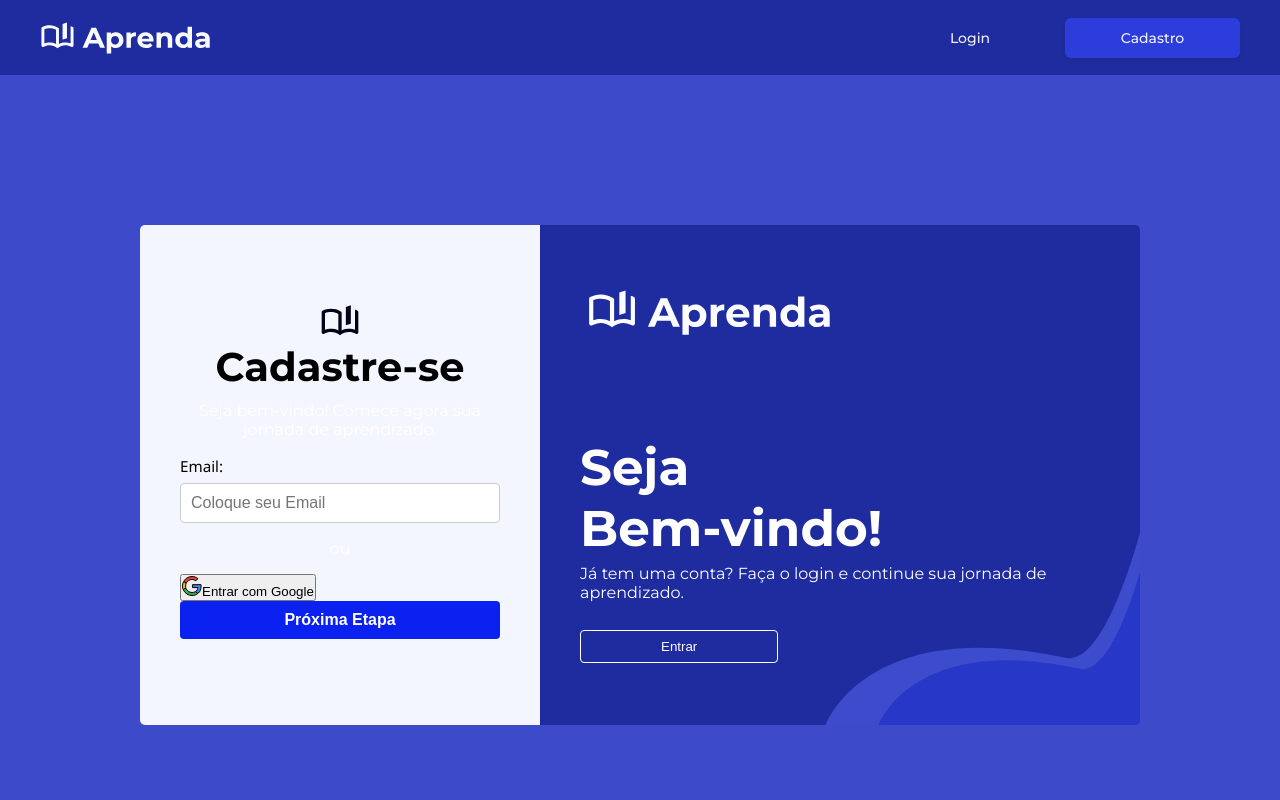
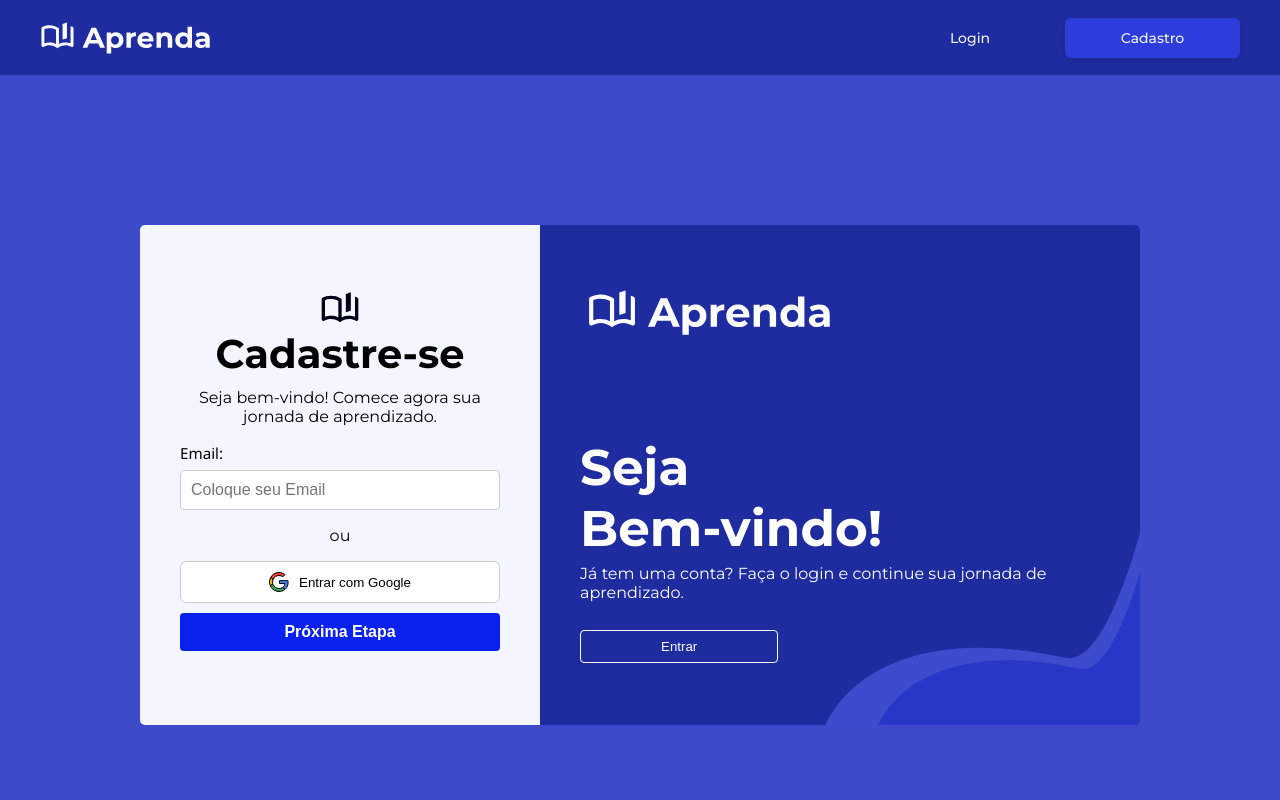
Before and after one commit to vinium12/Aprenda, a React (Vite) app in the folder Projeto/aprenda/: page /login in a window 1280 px wide. Both pictures are taken after a click on the button "Cadastre-se". Shown: the top 800 px of the page. Built offline with nearby package versions, Linux system fonts and the light colour scheme.

Commit message:
Animação de transição e botão google arrumado

```diff
--- a/Projeto/aprenda/src/pages/Login_cadastro/Cadastro.jsx
+++ b/Projeto/aprenda/src/pages/Login_cadastro/Cadastro.jsx
@@ -5,7 +5,7 @@ import * as Yup from 'yup';
 import { motion, AnimatePresence } from 'framer-motion';
 import styles from './Cadastro.module.css';
 
-function Cadastro() {
+function Cadastro({ onSwitch }) {
   const [etapa, setEtapa] = useState(1);
   const [dados, setDados] = useState({
     email: '',
@@ -99,6 +99,12 @@ function Cadastro() {
   };
 
   return (
+    <motion.div
+          initial={{ x: 300, opacity: 0 }}
+          animate={{ x: 0, opacity: 1 }}
+          exit={{ x: -300, opacity: 0 }}
+          transition={{ duration: 0.5 }}
+        >
     <div className={styles.body}>
       <div className={styles.container}>
         <div className={styles.rightPanel}>
@@ -253,6 +259,7 @@ function Cadastro() {
         </div>
       </div>
     </div>
+    </motion.div>
   );
 }
 
--- a/Projeto/aprenda/src/pages/Login_cadastro/Cadastro.module.css
+++ b/Projeto/aprenda/src/pages/Login_cadastro/Cadastro.module.css
@@ -9,16 +9,13 @@
   box-sizing: border-box;
 }
 
-  body {
-    font-family: 'Segoe UI', sans-serif;
-  }
 
 .container {
   display: flex;
   justify-content: center;
   align-items: center;
   height: 100vh;
-    width: 100vw;
+
   overflow: hidden;
   background-color: #3d4bcb;
 }
@@ -111,6 +108,7 @@
   font-size: 1rem;
   margin-bottom: 1rem;
   font-family: 'Montserrat', sans-serif;
+  color: black;
 }
 
 .form img.logo {
@@ -156,33 +154,33 @@
   margin-bottom: 0.625rem;
   cursor: pointer;
   font-size: 1rem;
+  margin-top: 10px;
 }
 
-  .googleBtn {
-    width: 100%;
+.googleButton {
   display: flex;
   align-items: center;
   justify-content: center;
-    gap: 0.5rem;
-    padding: 0.625rem;
+  gap: 10px;
+  padding: 10px;
   border: 1px solid #ccc;
+  border-radius: 6px;
   background-color: white;
-    border-radius: 4px;
+  font-weight: 500;
   cursor: pointer;
-    margin-bottom: 0.2rem;
+  transition: background 0.3s ease;
+  width: 100%;
 }
 
-  .forgotLink {
-    text-align: center;
-    font-size: 0.875rem;
-    color: #001aff;
-    cursor: pointer;
-    margin: 0.2rem;
+.googleButton:hover {
+  background-color: #f0f0f0;
 }
 
-  .forgotLink:hover {
-    color: red;
+.googleButton img {
+  width: 20px;
+  height: 20px;
 }
+
 
 .error {
   color: red;
@@ -191,7 +189,6 @@
   margin-bottom: 0.5rem;
 }
 
-  /* Adicional: Lista de requisitos de senha */
 ul {
   margin-top: 0.5rem;
   margin-bottom: 1rem;
--- a/Projeto/aprenda/src/pages/Login_cadastro/Login.jsx
+++ b/Projeto/aprenda/src/pages/Login_cadastro/Login.jsx
@@ -4,10 +4,11 @@ import { useFormik } from "formik";
 import * as Yup from "yup";
 import { useAuth } from "../../context/AuthContext";
 import { useNavigate } from "react-router-dom";
+import { motion } from "framer-motion";
 
 import styles from "./Login.module.css";
 
-function Login() {
+function Login({ onSwitch }) {
   const navigate = useNavigate();
   const { login } = useAuth();
 
@@ -44,19 +45,33 @@ function Login() {
   });
 
   return (
+    <motion.div
+      initial={{ x: 300, opacity: 0 }}
+      animate={{ x: 0, opacity: 1 }}
+      exit={{ x: -300, opacity: 0 }}
+      transition={{ duration: 0.5 }}
+    >
       <div className={styles.body}>
         <div className={styles.container}>
           <div className={styles.leftPanel}>
             <img src="./public/AprendaLogo.svg" alt="Logo" className={styles.logo} />
             <h2>Bem vindo de volta!</h2>
-          <p>Ainda não tem uma conta? Crie uma agora mesmo e comece a aprender com a gente.</p>
-          <button onClick={() => navigate("/cadastro")}>Cadastre-se</button>
+            <p>
+              Ainda não tem uma conta? Crie uma agora mesmo e comece a aprender com a gente.
+            </p>
+            <button onClick={onSwitch ? onSwitch : () => navigate("/cadastro")}>
+              Cadastre-se
+            </button>
             <img src="./src/assets/images/Wave.svg" alt="Wave" className={styles.wave} />
           </div>
 
           <div className={styles.rightPanel}>
             <form onSubmit={formik.handleSubmit} className={styles.form}>
-          <img src="./src/assets/icons/Logo_Reduzida.svg" alt="Logo_Reduzida" className={styles.logo} />
+              <img
+                src="./src/assets/icons/Logo_Reduzida.svg"
+                alt="Logo_Reduzida"
+                className={styles.logo}
+              />
               <h2>Login</h2>
               <p>Acesse sua conta para continuar aprendendo.</p>
 
@@ -88,7 +103,11 @@ function Login() {
               <button type="submit" className={styles.botaoQueConfirma}>Entrar</button>
 
               <button type="button" className={styles.BotaoDeEntrarPorGoogle}>
-              <img src="https://developers.google.com/identity/images/g-logo.png" alt="Google" width="20" />
+                <img
+                  src="https://developers.google.com/identity/images/g-logo.png"
+                  alt="Google"
+                  width="20"
+                />
                 Sign in with Google
               </button>
 
@@ -97,6 +116,7 @@ function Login() {
           </div>
         </div>
       </div>
+    </motion.div>
   );
 
 }
--- a/Projeto/aprenda/src/pages/Login_cadastro/Login.module.css
+++ b/Projeto/aprenda/src/pages/Login_cadastro/Login.module.css
@@ -21,7 +21,6 @@
     justify-content: center;
     align-items: center;
     height: 100vh;
-    width: 100vw;
     overflow: hidden;
     background-color: #3d4bcb;
   }
@@ -121,6 +120,7 @@
     font-size: 1rem;
     margin-bottom: 1rem;
     font-family: 'Montserrat', sans-serif;
+    color: black;
   }
 
   .form img.logo {
```
Also changed, not shown: Projeto/aprenda/src/components/AuthSwitcher.jsx (added, +51 -0 lines). Lines whose indentation alone changed are shown as unchanged.
